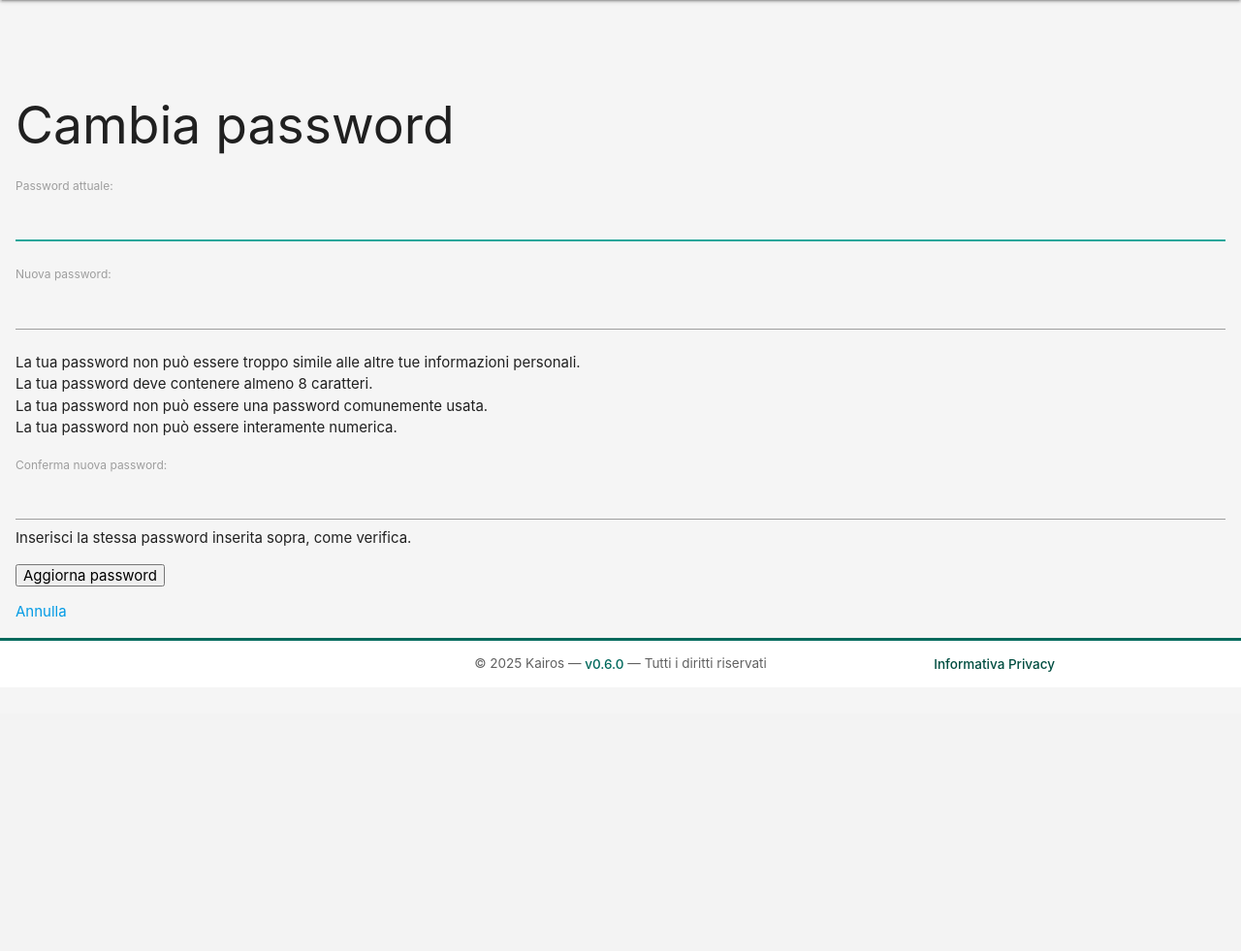
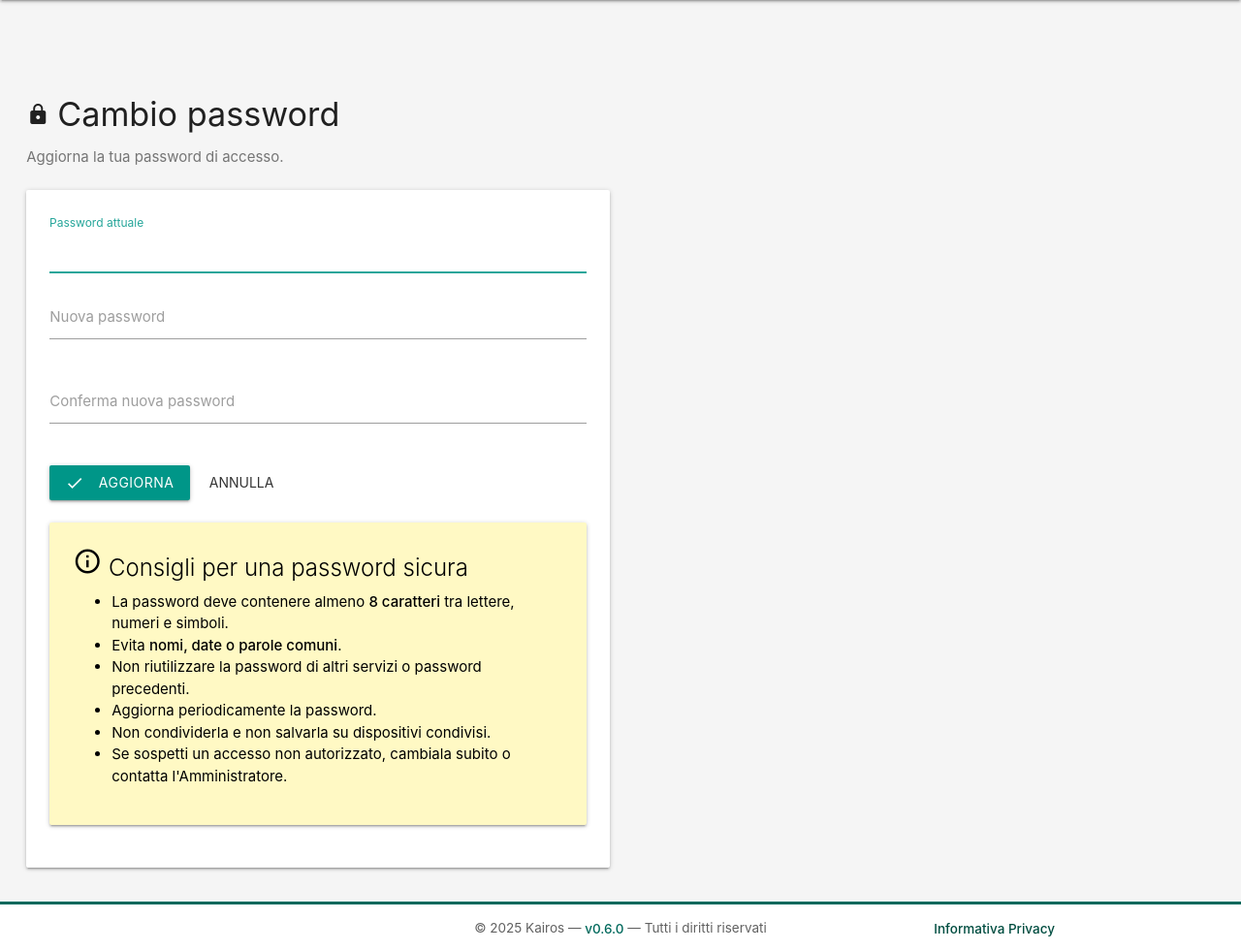
Before and after one commit to darkkillex/shiftplanner, a Django app: page /password_change/ in a window 1280 px wide. Shown: the part 64-1045 px from the top of the page at 97% size. Before the commit the page ends 800 px from the top, so only its background shows below. Run offline with Django 5.2, Linux system fonts and the light colour scheme; the visitor is signed in with stand-in values (Sample User, id 1).

Commit message:
feat(ui): pagina cambio password in stile Materialize

```diff
--- a/backlog.txt
+++ b/backlog.txt
@@ -14,7 +14,7 @@ Dopo inserimento lavoratore su griglia piano turni, il refresh della grid deve l
 
 TIER-3
 Giorno sabato e festività nazionali in rosso(calendario shiftplan)
-Refactoring degli style su sorgenti dedicati (home.html)
+Refactoring degli style su sorgenti dedicati (calendar_notes.html)
 Copia incolla celle turno tramite ctrl+c ctrl+v
 Copia incolla celle turno tramite DnD
 
--- a/templates/password_change.html
+++ b/templates/password_change.html
@@ -1,10 +1,96 @@
-{% extends 'layout.html' %}
+{% extends "layout.html" %}
+{% block title %}Cambio password{% endblock %}
+
 {% block content %}
-<h2>Cambia password</h2>
-<form method="post">
-  {% csrf_token %}
-  {{ form.as_p }}
-  <button type="submit">Aggiorna password</button>
-</form>
-<p><a href="{% url 'profile' %}">Annulla</a></p>
+<div class="row">
+  <div class="col s12">
+    <h4 class="valign-wrapper" style="gap:8px">
+      <i class="material-icons">lock</i> Cambio password
+    </h4>
+    <p class="grey-text text-darken-1">Aggiorna la tua password di accesso.</p>
+  </div>
+
+  <div class="col s12 m8 l6">
+    <div class="card">
+      <div class="card-content">
+        <form method="post" novalidate>
+          {% csrf_token %}
+
+          {% if form.non_field_errors %}
+          <div class="card-panel red lighten-5 red-text text-darken-2">
+            {{ form.non_field_errors }}
+          </div>
+          {% endif %}
+
+          <div class="input-field">
+            {{ form.old_password }}
+            <label for="{{ form.old_password.id_for_label }}">Password attuale</label>
+            {% if form.old_password.errors %}
+              <span class="helper-text red-text">{{ form.old_password.errors|striptags }}</span>
+            {% endif %}
+          </div>
+
+          <div class="input-field">
+            {{ form.new_password1 }}
+            <label for="{{ form.new_password1.id_for_label }}">Nuova password</label>
+            {% if form.new_password1.errors %}
+              <span class="helper-text red-text">{{ form.new_password1.errors|striptags }}</span>
+            {% else %}
+              <span class="helper-text">
+                {% for hint in form.password_validators_help_texts %}
+                  • {{ hint }}<br>
+                {% endfor %}
+              </span>
+            {% endif %}
+          </div>
+
+          <div class="input-field">
+            {{ form.new_password2 }}
+            <label for="{{ form.new_password2.id_for_label }}">Conferma nuova password</label>
+            {% if form.new_password2.errors %}
+              <span class="helper-text red-text">{{ form.new_password2.errors|striptags }}</span>
+            {% endif %}
+          </div>
+
+          <div class="section" style="margin-top:20px">
+            <button type="submit" class="btn waves-effect teal">
+              <i class="material-icons left">check</i> Aggiorna
+            </button>
+            <a href="{% url 'profile' %}" class="btn-flat waves-effect">Annulla</a>
+          </div>
+          <div class="card yellow lighten-4 z-depth-1" style="margin-bottom:20px;">
+            <div class="card-content black-text">
+              <span class="card-title valign-wrapper" style="gap:6px;">
+                <i class="material-icons small">info_outline</i>
+                Consigli per una password sicura
+              </span>
+              <ul class="browser-default" style="margin-top:8px;">
+                <li>La password deve contenere almeno <strong>8 caratteri</strong> tra lettere, numeri e simboli.</li>
+                <li>Evita <strong>nomi, date o parole comuni</strong>.</li>
+                <li>Non riutilizzare la password di altri servizi o password precedenti.</li>
+                <li>Aggiorna periodicamente la password.</li>
+                <li>Non condividerla e non salvarla su dispositivi condivisi.</li>
+                <li>Se sospetti un accesso non autorizzato, cambiala subito o contatta l'Amministratore.</li>
+            </div>
+          </div>
+
+        </form>
+      </div>
+    </div>
+  </div>
+</div>
 {% endblock %}
+
+{% block extra_body %}
+<script>
+document.addEventListener('DOMContentLoaded', function(){
+  // attiva label se i campi hanno valore (compatibile con Django)
+  document.querySelectorAll('.input-field input').forEach(function(i){
+    if(i.value) {
+      var lbl = document.querySelector("label[for='"+ i.id +"']");
+      if(lbl) lbl.classList.add('active');
+    }
+  });
+});
+</script>
+{% endblock %}
```
Also changed, not shown: templates/password_change_done.html (+29 -4 lines), CHANGELOG.md.
